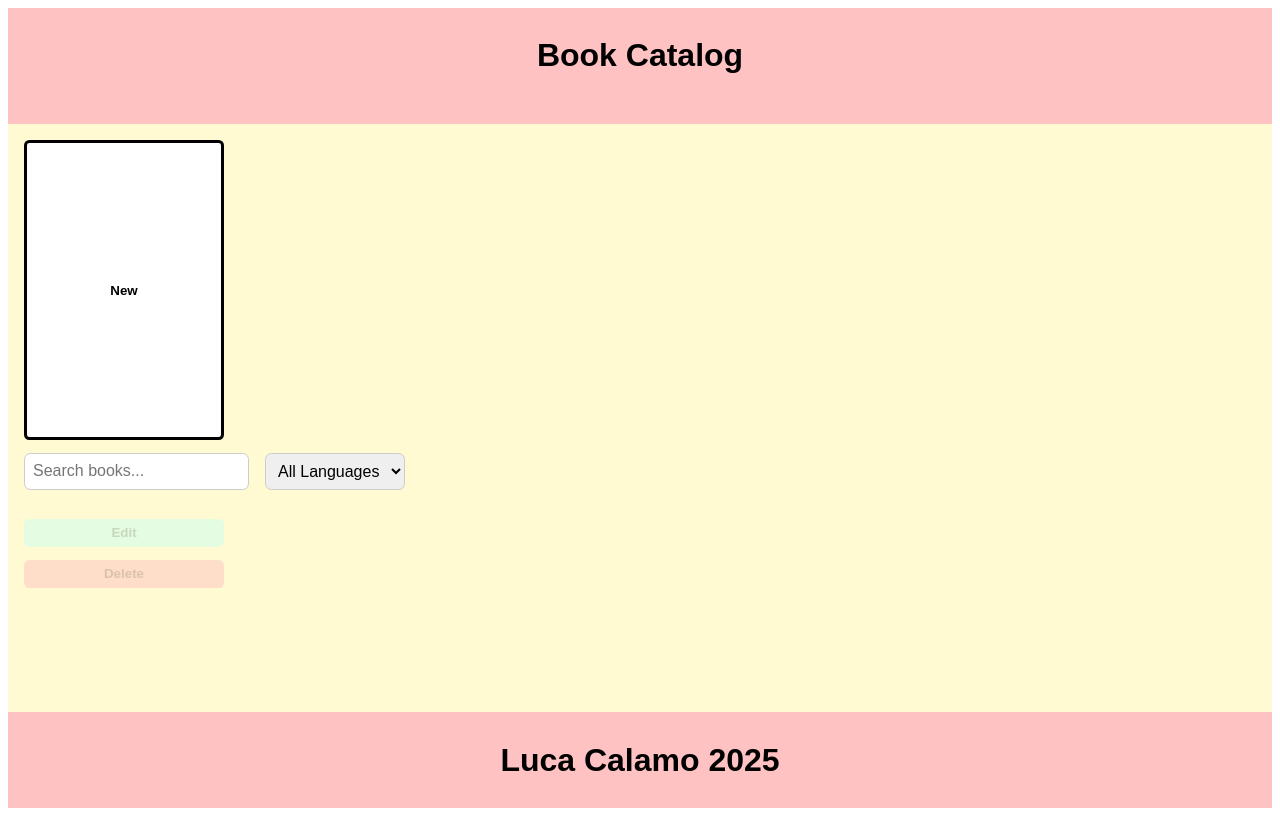
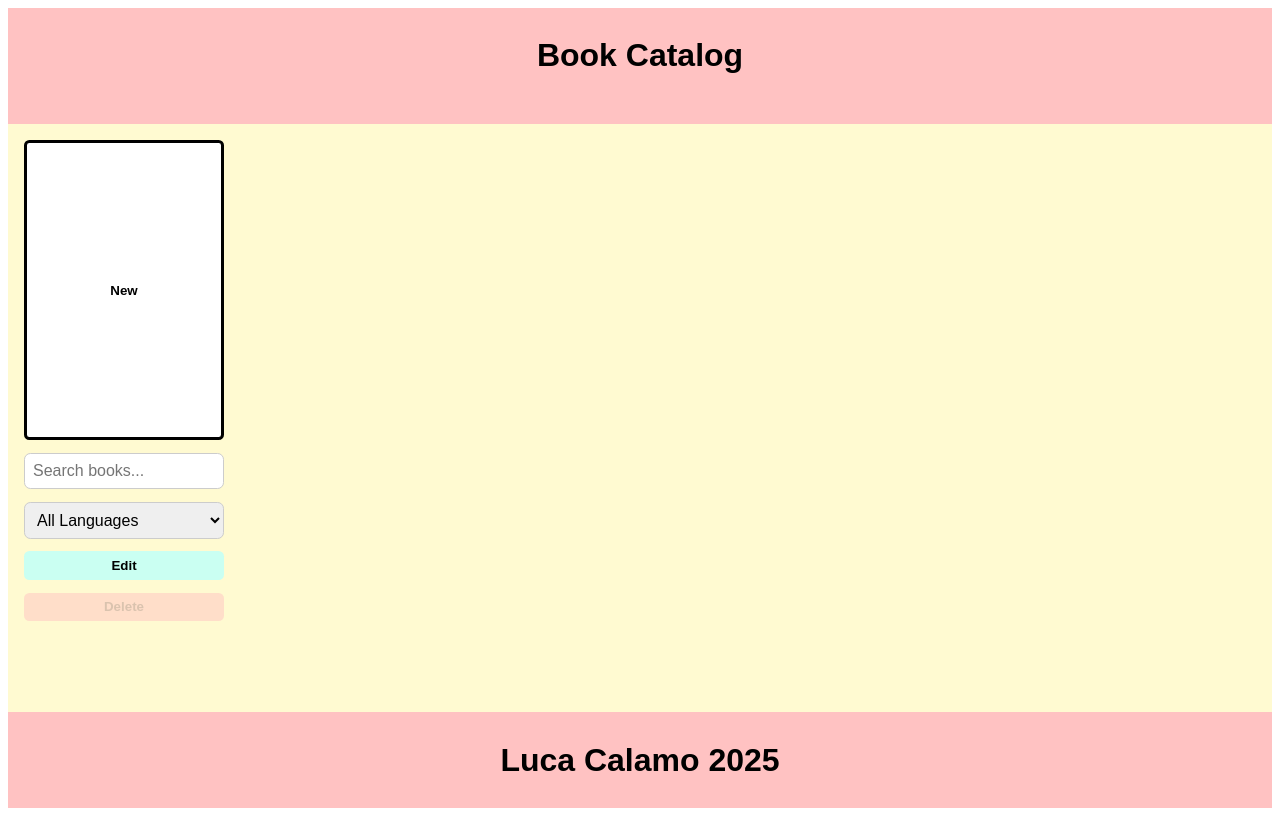
Before and after one commit to Luca-Calamo/lab05, a React (Vite) app: page / in a window 1280 px wide. Built offline with nearby package versions, Linux system fonts and the light colour scheme.

Commit message:
fixed filter button styling layout

```diff
--- a/src/App.css
+++ b/src/App.css
@@ -6,8 +6,14 @@
 
 .new_grid {
     display: flex;
+    gap: 0.8em;
+}
+
+.button-column {
+    display: flex;
     flex-direction: column;
     gap: 0.8em;
+    width: 200px;
 }
 
 .btn {
@@ -34,12 +40,6 @@
 
 .btn:hover:not(:disabled) {
     opacity: 0.9;
-}
-
-.filters {
-    display: flex;
-    gap: 1em;
-    margin-bottom: 1em;
 }
 
 .search-input,
--- a/src/App.jsx
+++ b/src/App.jsx
@@ -3,6 +3,8 @@ import Book from './Book';
 import Header from './Header';
 import New from './New';
 import Footer from './Footer';
+import Modal from './Modal';
+import ProductForm from './ProductForm';
 import './App.css';
 
 function App() {
@@ -81,7 +83,7 @@ function App() {
             <div className='content'>
                 <div className='new_grid'>
                     <New title='New' onSubmit={handleBookSubmit} />
-                    <div className='filters'>
+                    <div className='button-column'>
                         <input
                             type='text'
                             placeholder='Search books...'
@@ -104,104 +106,21 @@ function App() {
                                     </option>
                                 ))}
                         </select>
-                    </div>
-                    <button
-                        className='btn secondary'
-                        onClick={() => {
-                            if (selectedBookId) {
-                                const book = books.find(
-                                    (b) => b.isbn13 === selectedBookId
-                                );
-                                if (book) {
-                                    const formContainer =
-                                        document.createElement('div');
-                                    formContainer.className = 'form-container';
-
-                                    const form = document.createElement('form');
-                                    form.id = 'edit-form';
-
-                                    const formContent = `
-                                        <h2>Edit Book</h2>
-                                        <div class="form-control">
-                                            <label>Title:</label>
-                                            <input name="bk-title" type="text" value="${
-                                                book.title
-                                            }" />
-                                        </div>
-                                        <div class="form-control">
-                                            <label>Author:</label>
-                                            <input name="bk-author" type="text" value="${
-                                                book.author
-                                            }" />
-                                        </div>
-                                        <div class="form-control">
-                                            <label>Publisher:</label>
-                                            <input name="bk-publisher" type="text" value="${
-                                                book.publisher
-                                            }" />
-                                        </div>
-                                        <div class="form-control">
-                                            <label>Publication Year:</label>
-                                            <input name="bk-pub-year" type="number" value="${
-                                                book.year
-                                            }" />
-                                        </div>
-                                        <div class="form-control">
-                                            <label>Language:</label>
-                                            <input name="bk-language" type="text" value="${
-                                                book.language
-                                            }" />
-                                        </div>
-                                        <div class="form-control">
-                                            <label>Pages:</label>
-                                            <input name="bk-pages" type="number" value="${
-                                                book.pages
-                                            }" />
-                                        </div>
-                                        <div class="form-control">
-                                            <label>URL (book cover):</label>
-                                            <input name="bk-image" type="url" value="${
-                                                book.image || ''
-                                            }" />
-                                        </div>
-                                        <button type="submit" class="btn primary">Save</button>
-                                        <button type="button" class="btn secondary">Cancel</button>
-                                    `;
-
-                                    form.innerHTML = formContent;
-
-                                    // Add cancel button handler
-                                    const cancelButton =
-                                        form.querySelector('.btn.secondary');
-                                    cancelButton.onclick = () =>
-                                        formContainer.remove();
-
-                                    formContainer.appendChild(form);
-                                    document.body.appendChild(formContainer);
-
-                                    form.onsubmit = (e) => {
-                                        e.preventDefault();
-                                        const formData = new FormData(e.target);
-                                        handleUpdateBook({
-                                            title: formData.get('bk-title'),
-                                            author: formData.get('bk-author'),
-                                            publisher:
-                                                formData.get('bk-publisher'),
-                                            year: formData.get('bk-pub-year'),
-                                            language:
-                                                formData.get('bk-language'),
-                                            pages: formData.get('bk-pages'),
-                                            image: formData.get('bk-image'),
-                                        });
-                                        formContainer.remove();
-                                    };
-                                }
-                            }
-                        }}
+                        <Modal
+                            btnLabel='Edit'
+                            btnClassName='btn secondary'
                             disabled={!selectedBookId}
                         >
-                        Edit
-                    </button>
+                            {(closeModal) => (
+                                <ProductForm
+                                    onSubmit={(formData) => {
+                                        handleUpdateBook(formData);
+                                        closeModal();
+                                    }}
+                                    onClose={closeModal}
+                                />
+                            )}
+                        </Modal>
                         <button
                             className='btn danger'
                             onClick={handleDeleteBook}
@@ -209,6 +128,7 @@ function App() {
                         >
                             Delete
                         </button>
+                    </div>
                 </div>
                 <div className='books-grid'>
                     {books
```
Lines whose indentation alone changed are shown as unchanged.
